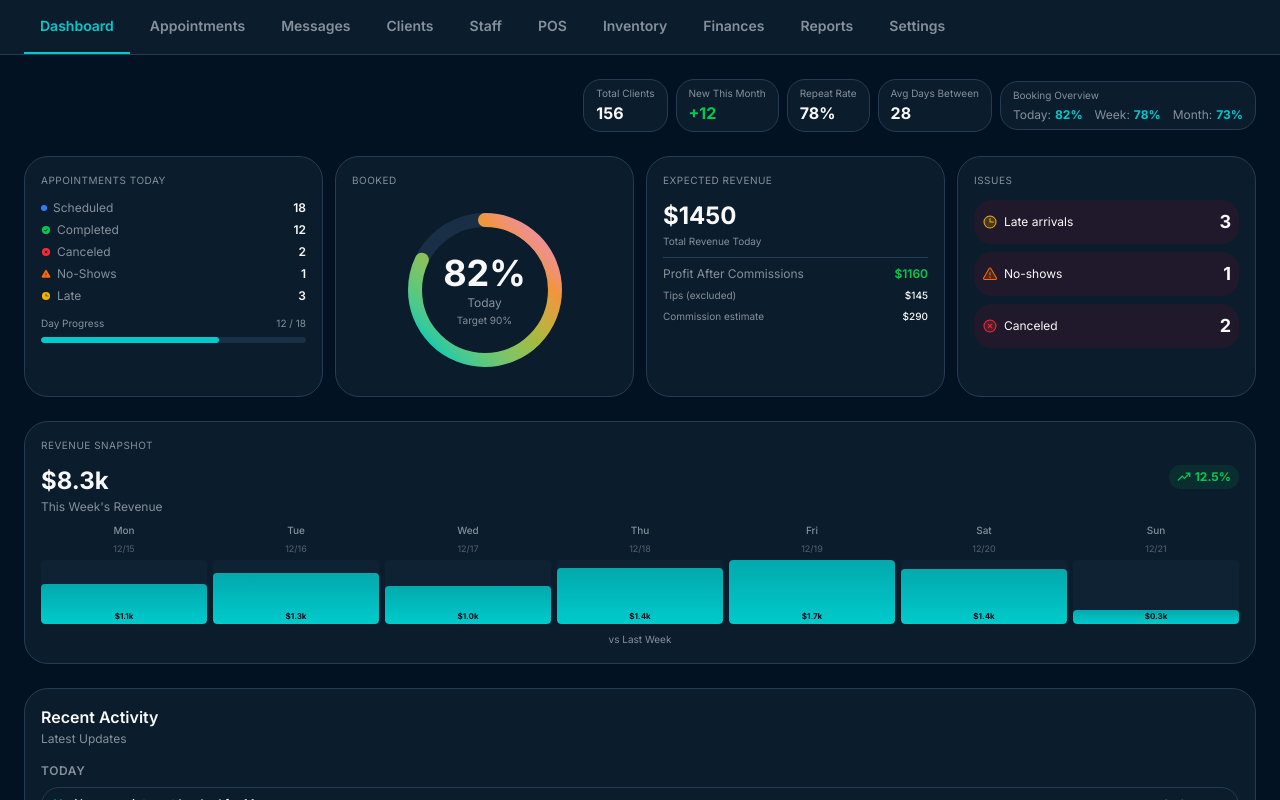
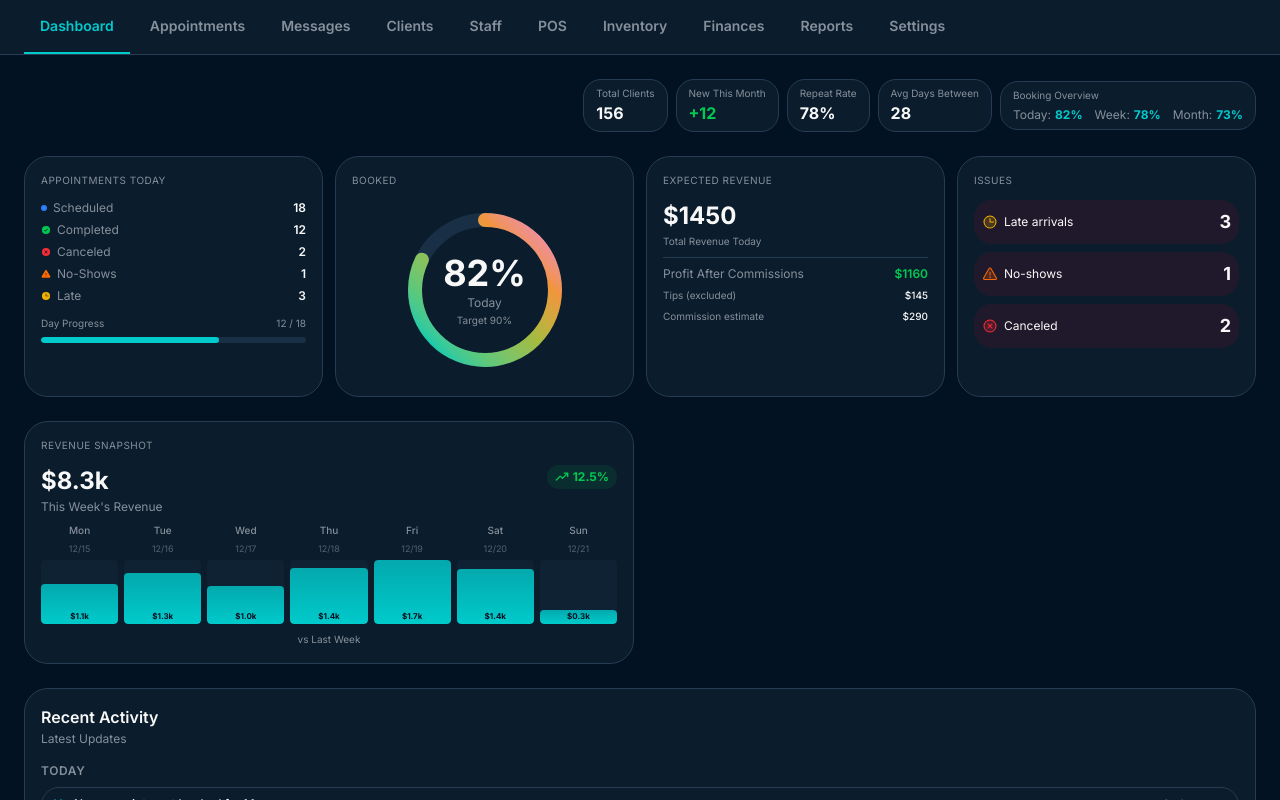
Before and after one commit to JimmysRanch/126, a React (Vite) app: page / in a window 1280 px wide. Shown: the top 800 px of the page. Built offline with nearby package versions, Linux system fonts and the light colour scheme.

Commit message:
Generated by Spark: Please have the revenue snapshot only span two columns. DO NOT MESS WITH THE HEIGHT OF THIS CARD AS IT IS PERFECT

```diff
--- a/src/pages/Dashboard.tsx
+++ b/src/pages/Dashboard.tsx
@@ -252,8 +252,8 @@ export function Dashboard() {
         </section>
 
         <section>
-          <div className="grid grid-cols-1 md:grid-cols-2 gap-3">
-            <KpiCard title="Revenue Snapshot" delay={0.5} className="md:col-span-2">
+          <div className="grid grid-cols-1 lg:grid-cols-4 gap-3">
+            <KpiCard title="Revenue Snapshot" delay={0.5} className="lg:col-span-2">
               <RevenueMiniChart />
             </KpiCard>
           </div>
```
